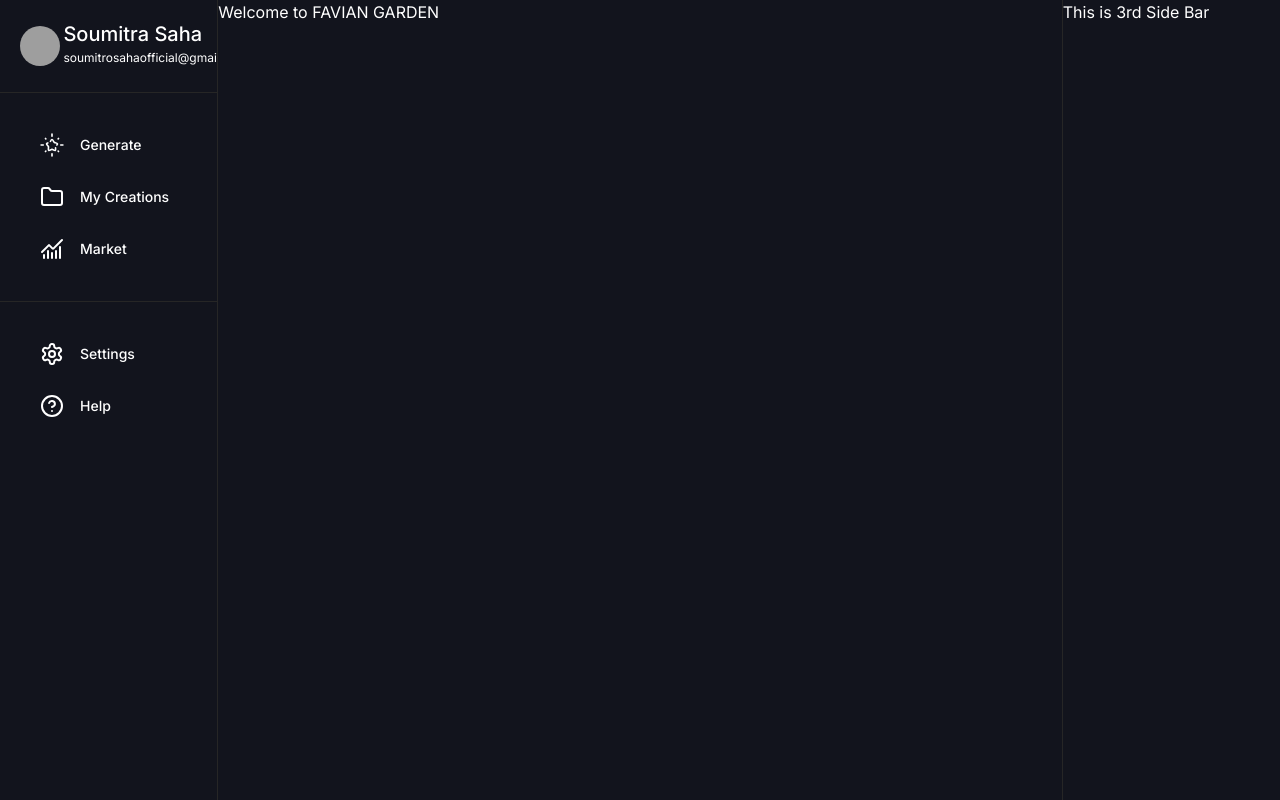
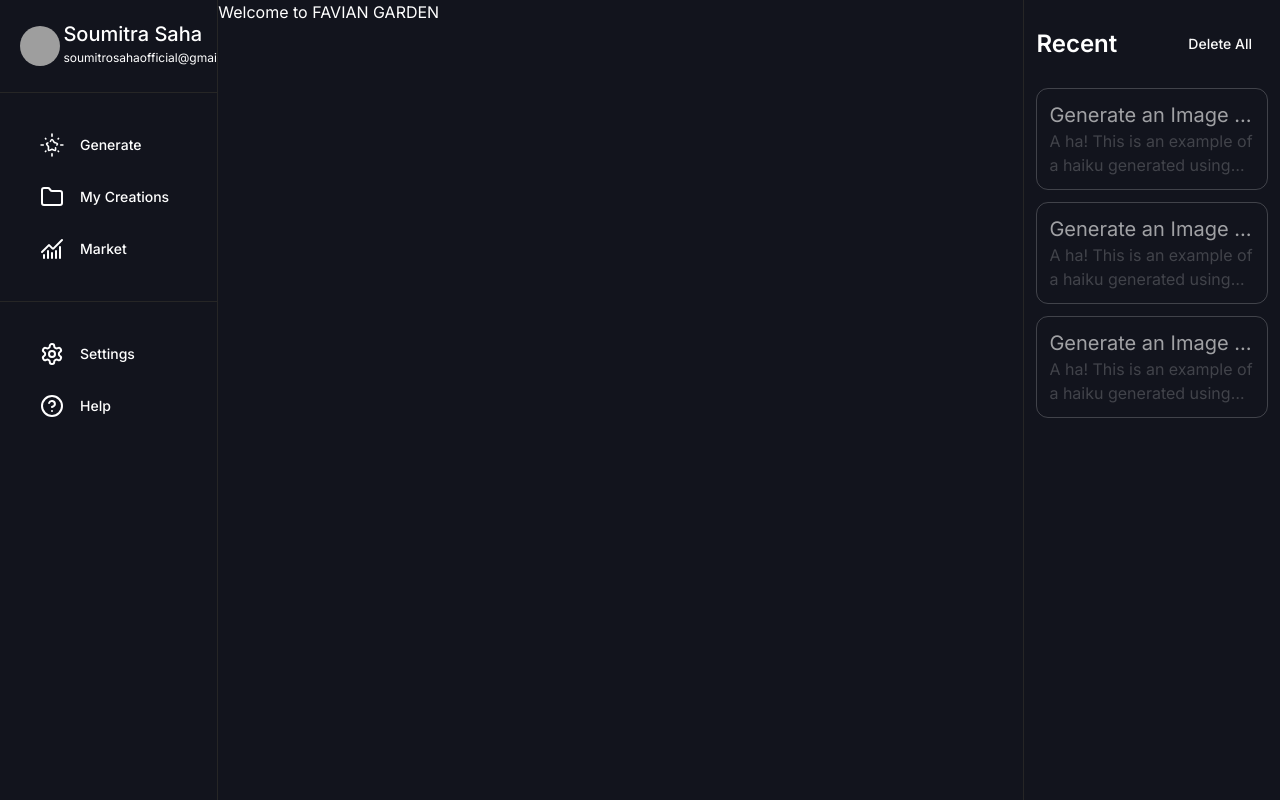
Before and after one commit to nimrid/Favian_garden, a Next.js app in the folder apps/frontend/: page / in a window 1280 px wide. Built offline with nearby package versions, Linux system fonts and the light colour scheme; grey boxes are pictures that could not be loaded.

Commit message:
Implemented: Right Sige Bar

```diff
--- a/apps/frontend/package.json
+++ b/apps/frontend/package.json
@@ -14,6 +14,7 @@
     "lint": "next lint"
   },
   "dependencies": {
+    "@radix-ui/react-alert-dialog": "^1.1.1",
     "@radix-ui/react-avatar": "^1.1.0",
     "@radix-ui/react-separator": "^1.1.0",
     "@radix-ui/react-slot": "^1.1.0",
--- /dev/null
+++ b/apps/frontend/src/app/(main)/_components/sidebar/index.ts
@@ -0,0 +1,2 @@
+export * from "./sidebar";
+export * from "./sidebar-card";
--- /dev/null
+++ b/apps/frontend/src/app/(main)/_components/sidebar/sidebar-card.tsx
@@ -0,0 +1,26 @@
+import { cn } from "@/lib";
+import React from "react";
+
+interface SidebarCardProps {
+  title: string;
+  description: string;
+}
+
+export const SidebarCard: React.FC<SidebarCardProps> = ({
+  title,
+  description,
+  ...props
+}) => {
+  return (
+    <div className={cn("border border-border-1 rounded-xl p-3")} {...props}>
+      <h6 className="w-full text-ellipsis overflow-hidden whitespace-nowrap text-xl text-white/60">
+        {title}
+      </h6>
+      <p className="text-white/20 overflow-hidden text-ellipsis line-clamp-2">
+        {description}
+      </p>
+    </div>
+  );
+};
+
+export default SidebarCard;
--- a/apps/frontend/src/app/(main)/_components/sidebar/sidebar.tsx
+++ b/apps/frontend/src/app/(main)/_components/sidebar/sidebar.tsx
@@ -1,7 +1,95 @@
 import * as React from "react";
 
+import {
+  AlertDialog,
+  AlertDialogAction,
+  AlertDialogCancel,
+  AlertDialogContent,
+  AlertDialogDescription,
+  AlertDialogFooter,
+  AlertDialogHeader,
+  AlertDialogTitle,
+  AlertDialogTrigger,
+} from "@/components/ui/alert-dialog";
+
+import { buttonVariants } from "@/components/ui/button";
+import { cn } from "@/lib";
+import SidebarCard from "./sidebar-card";
+
+type GenerateHistory = {
+  title: string;
+  description: string;
+  date?: string;
+};
+
+const generateHistories: GenerateHistory[] = [
+  {
+    title: "Generate an Image of A ha...",
+    description:
+      "A ha! This is an example of a haiku generated using our AI. It's a simple yet powerful way to express emotions and thoughts.",
+    date: "July 12, 2023",
+  },
+  {
+    title: "Generate an Image of A ha...",
+    description:
+      "A ha! This is an example of a haiku generated using our AI. It's a simple yet powerful way to express emotions and thoughts.",
+    date: "July 12, 2023",
+  },
+  {
+    title: "Generate an Image of A ha...",
+    description:
+      "A ha! This is an example of a haiku generated using our AI. It's a simple yet powerful way to express emotions and thoughts.",
+    date: "July 12, 2023",
+  },
+];
+
 export const SideBarComponent = () => {
-  return <div>SideBarComponent</div>;
+  return (
+    <aside className="group/right-sidebar h-full dark:bg-background overflow-y-auto relative flex w-full flex-col z-[99999]  overflow-x-hidden px-3">
+      <div className="flex items-center justify-between mt-6">
+        <h3 className="text-2xl font-[600]">Recent</h3>
+
+        <AlertDialog>
+          <AlertDialogTrigger>
+            <div
+              className={cn(
+                buttonVariants({
+                  variant: "link",
+                  className: "cursor-pointer",
+                })
+              )}
+            >
+              Delete All
+            </div>
+          </AlertDialogTrigger>
+          <AlertDialogContent>
+            <AlertDialogHeader>
+              <AlertDialogTitle>Are you absolutely sure?</AlertDialogTitle>
+              <AlertDialogDescription>
+                This action cannot be undone. This will permanently delete your
+                recent history and remove your data from our servers.
+              </AlertDialogDescription>
+            </AlertDialogHeader>
+            <AlertDialogFooter>
+              <AlertDialogCancel>Cancel</AlertDialogCancel>
+              <AlertDialogAction>Continue</AlertDialogAction>
+            </AlertDialogFooter>
+          </AlertDialogContent>
+        </AlertDialog>
+      </div>
+
+      {/* Sidebar Card */}
+      <div className="mt-6 flex flex-col space-y-3">
+        {generateHistories?.map((g, idx) => (
+          <SidebarCard
+            key={`${g.title}__${idx}__${Date.now()}`}
+            title={g.title}
+            description={g.description}
+          />
+        ))}
+      </div>
+    </aside>
+  );
 };
 
 export default React.memo(SideBarComponent);
--- a/apps/frontend/src/app/(main)/layout.tsx
+++ b/apps/frontend/src/app/(main)/layout.tsx
@@ -5,6 +5,7 @@
 } from "@/components/ui/resizable";
 import React from "react";
 import { MenuBarComponent } from "./_components/menu-bar";
+import { SideBarComponent } from "./_components/sidebar/sidebar";
 
 interface MainLayoutProps {
   children: React.ReactNode;
@@ -34,8 +35,8 @@
         <ResizableHandle />
 
         {/* Right Side Bar */}
-        <ResizablePanel defaultSize={17} minSize={17} maxSize={20}>
-          This is 3rd Side Bar
+        <ResizablePanel defaultSize={20} minSize={20} maxSize={20}>
+          <SideBarComponent />
         </ResizablePanel>
       </ResizablePanelGroup>
     </div>
--- /dev/null
+++ b/apps/frontend/src/components/ui/alert-dialog.tsx
@@ -0,0 +1,141 @@
+"use client";
+
+import * as React from "react";
+import * as AlertDialogPrimitive from "@radix-ui/react-alert-dialog";
+
+import { cn } from "@/lib/utils";
+import { buttonVariants } from "@/components/ui/button";
+
+const AlertDialog = AlertDialogPrimitive.Root;
+
+const AlertDialogTrigger = AlertDialogPrimitive.Trigger;
+
+const AlertDialogPortal = AlertDialogPrimitive.Portal;
+
+const AlertDialogOverlay = React.forwardRef<
+  React.ElementRef<typeof AlertDialogPrimitive.Overlay>,
+  React.ComponentPropsWithoutRef<typeof AlertDialogPrimitive.Overlay>
+>(({ className, ...props }, ref) => (
+  <AlertDialogPrimitive.Overlay
+    className={cn(
+      "fixed inset-0 z-50 bg-black/50  data-[state=open]:animate-in data-[state=closed]:animate-out data-[state=closed]:fade-out-0 data-[state=open]:fade-in-0",
+      className
+    )}
+    {...props}
+    ref={ref}
+  />
+));
+AlertDialogOverlay.displayName = AlertDialogPrimitive.Overlay.displayName;
+
+const AlertDialogContent = React.forwardRef<
+  React.ElementRef<typeof AlertDialogPrimitive.Content>,
+  React.ComponentPropsWithoutRef<typeof AlertDialogPrimitive.Content>
+>(({ className, ...props }, ref) => (
+  <AlertDialogPortal>
+    <AlertDialogOverlay />
+    <AlertDialogPrimitive.Content
+      ref={ref}
+      className={cn(
+        "fixed left-[50%] top-[50%] z-50 grid w-full max-w-lg translate-x-[-50%] translate-y-[-50%] gap-4 border bg-background-1 p-6 shadow-lg duration-200 data-[state=open]:animate-in data-[state=closed]:animate-out data-[state=closed]:fade-out-0 data-[state=open]:fade-in-0 data-[state=closed]:zoom-out-95 data-[state=open]:zoom-in-95 data-[state=closed]:slide-out-to-left-1/2 data-[state=closed]:slide-out-to-top-[48%] data-[state=open]:slide-in-from-left-1/2 data-[state=open]:slide-in-from-top-[48%] sm:rounded-lg",
+        className
+      )}
+      {...props}
+    />
+  </AlertDialogPortal>
+));
+AlertDialogContent.displayName = AlertDialogPrimitive.Content.displayName;
+
+const AlertDialogHeader = ({
+  className,
+  ...props
+}: React.HTMLAttributes<HTMLDivElement>) => (
+  <div
+    className={cn(
+      "flex flex-col space-y-2 text-center sm:text-left",
+      className
+    )}
+    {...props}
+  />
+);
+AlertDialogHeader.displayName = "AlertDialogHeader";
+
+const AlertDialogFooter = ({
+  className,
+  ...props
+}: React.HTMLAttributes<HTMLDivElement>) => (
+  <div
+    className={cn(
+      "flex flex-col-reverse sm:flex-row sm:justify-end sm:space-x-2",
+      className
+    )}
+    {...props}
+  />
+);
+AlertDialogFooter.displayName = "AlertDialogFooter";
+
+const AlertDialogTitle = React.forwardRef<
+  React.ElementRef<typeof AlertDialogPrimitive.Title>,
+  React.ComponentPropsWithoutRef<typeof AlertDialogPrimitive.Title>
+>(({ className, ...props }, ref) => (
+  <AlertDialogPrimitive.Title
+    ref={ref}
+    className={cn("text-lg font-semibold", className)}
+    {...props}
+  />
+));
+AlertDialogTitle.displayName = AlertDialogPrimitive.Title.displayName;
+
+const AlertDialogDescription = React.forwardRef<
+  React.ElementRef<typeof AlertDialogPrimitive.Description>,
+  React.ComponentPropsWithoutRef<typeof AlertDialogPrimitive.Description>
+>(({ className, ...props }, ref) => (
+  <AlertDialogPrimitive.Description
+    ref={ref}
+    className={cn("text-sm text-muted-foreground", className)}
+    {...props}
+  />
+));
+AlertDialogDescription.displayName =
+  AlertDialogPrimitive.Description.displayName;
+
+const AlertDialogAction = React.forwardRef<
+  React.ElementRef<typeof AlertDialogPrimitive.Action>,
+  React.ComponentPropsWithoutRef<typeof AlertDialogPrimitive.Action>
+>(({ className, ...props }, ref) => (
+  <AlertDialogPrimitive.Action
+    ref={ref}
+    className={cn(buttonVariants(), className)}
+    {...props}
+  />
+));
+AlertDialogAction.displayName = AlertDialogPrimitive.Action.displayName;
+
+const AlertDialogCancel = React.forwardRef<
+  React.ElementRef<typeof AlertDialogPrimitive.Cancel>,
+  React.ComponentPropsWithoutRef<typeof AlertDialogPrimitive.Cancel>
+>(({ className, ...props }, ref) => (
+  <AlertDialogPrimitive.Cancel
+    ref={ref}
+    className={cn(
+      buttonVariants({ variant: "outline" }),
+      "mt-2 sm:mt-0",
+      className
+    )}
+    {...props}
+  />
+));
+AlertDialogCancel.displayName = AlertDialogPrimitive.Cancel.displayName;
+
+export {
+  AlertDialog,
+  AlertDialogPortal,
+  AlertDialogOverlay,
+  AlertDialogTrigger,
+  AlertDialogContent,
+  AlertDialogHeader,
+  AlertDialogFooter,
+  AlertDialogTitle,
+  AlertDialogDescription,
+  AlertDialogAction,
+  AlertDialogCancel,
+};
```
Also changed, not shown: 1 other file (tests, documents, lock files or other folders).
